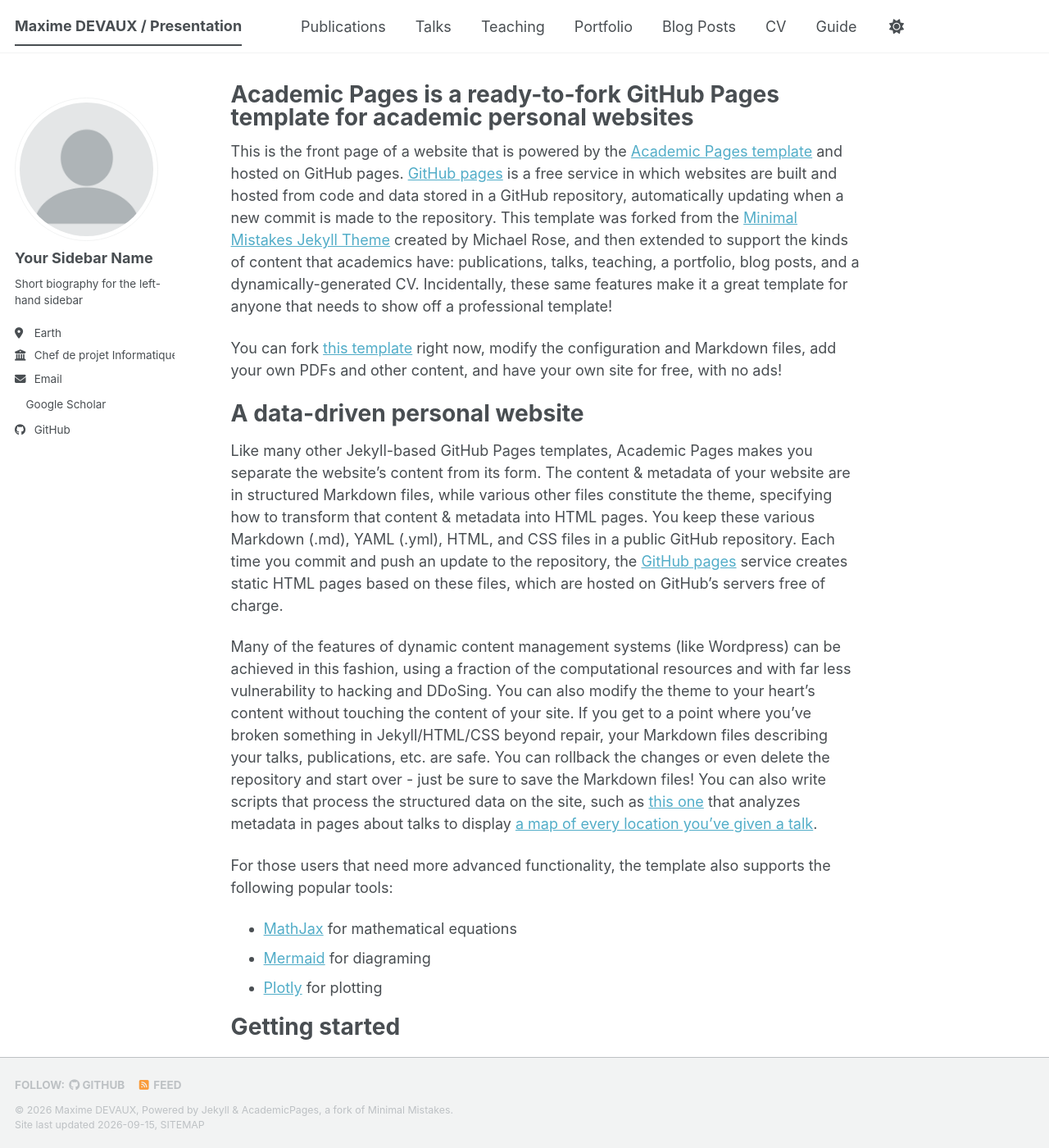
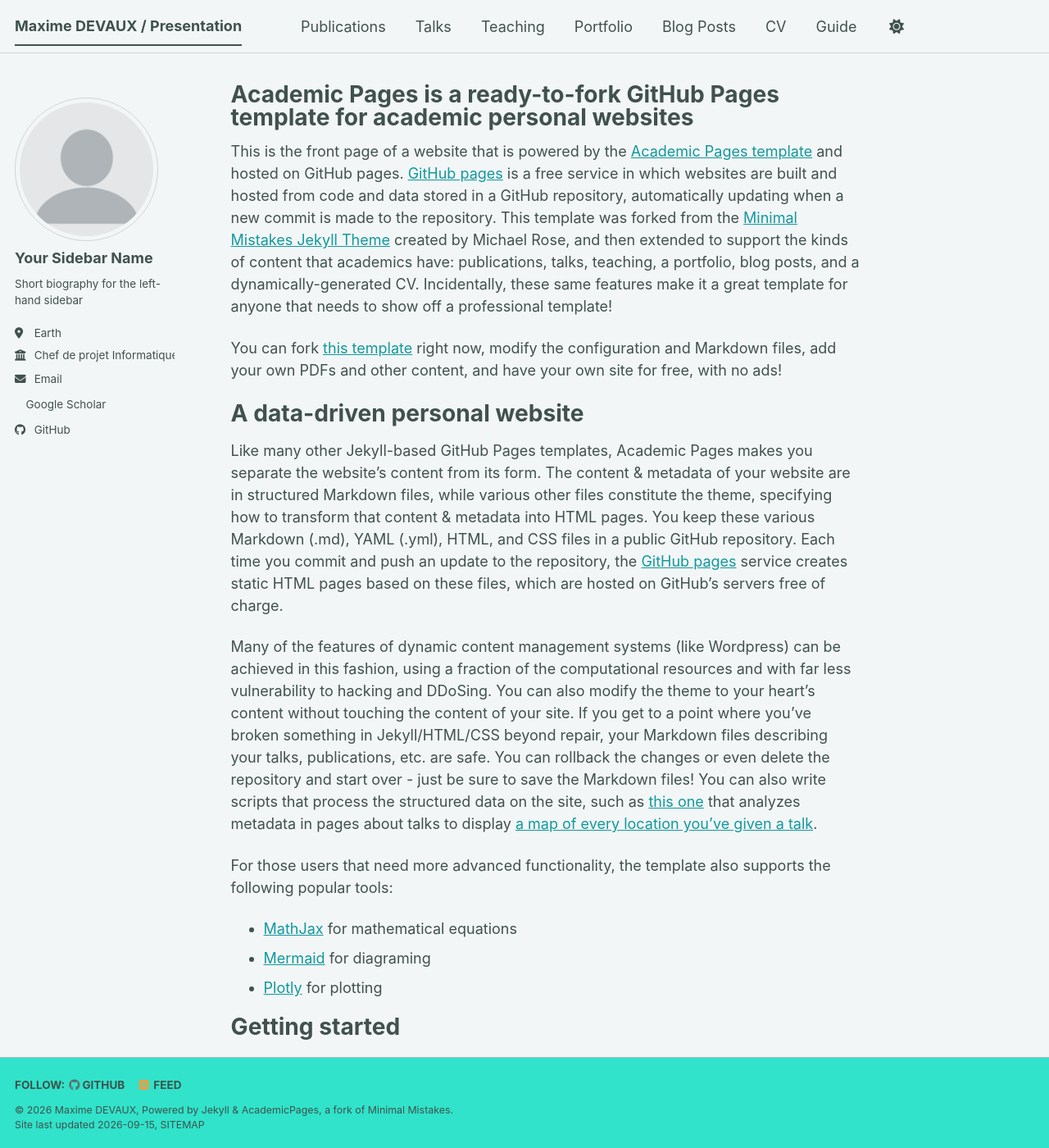
Before and after one commit to maximedevaux/maximedevaux.github.io, a Jekyll site: the page built from _pages/about.md, in a window 1280 px wide and 1400 px high. Shown: the whole window at 82% size. Built offline with Jekyll 4.4.1, drawn with Linux system fonts in a browser that asks for light colours; a style sheet for code colours, icons or effects is not loaded.

Commit message:
Update site theme and description in config

```diff
--- a/_config.yml
+++ b/_config.yml
@@ -8,12 +8,12 @@
 
 # Basic Site Settings
 locale                   : "en-US"
-site_theme               : "default" # The available themes options are "default", "air", "sunrise", "mint", "dirt" and "contrast"
+site_theme               : "mint" # The available themes options are "default", "air", "sunrise", "mint", "dirt" and "contrast"
 title                    : "Maxime DEVAUX / Presentation"
 title_separator          : "-"
 name                     : &name "Maxime DEVAUX"
-description              : &description "Your Name's academic portfolio"   # Update this with a general description of your site, this is the default if not overridden by a page
-url                      : https://maximedevaux.github.io # The base hostname & protocol for your site e.g. "https://[your GitHub username].github.io",
+description              : &description "Portfolio de Maxime DEVAUX"   # Update this with a general description of your site, this is the default if not overridden by a page
+url                      : "https://maximedevaux.github.io" # The base hostname & protocol for your site e.g. "https://[your GitHub username].github.io",
                                                            # or if you already have some other page hosted on Github then use "https://[your GitHub username].github.io/[Your Repo Name]"
 baseurl                  : "" # the subpath of your site, e.g. "/blog"
 repository               : "maximedevaux/maximedevaux.github.io"
```
